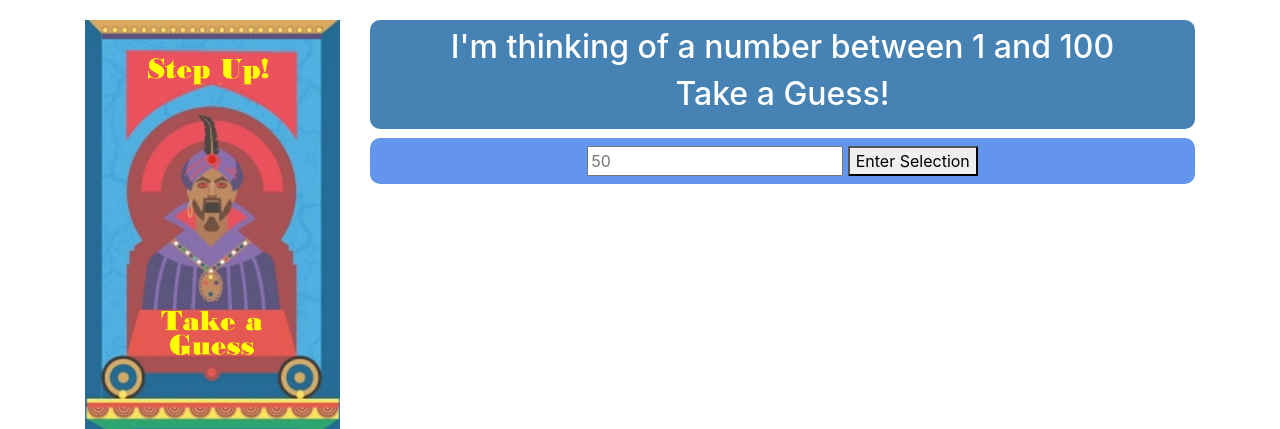
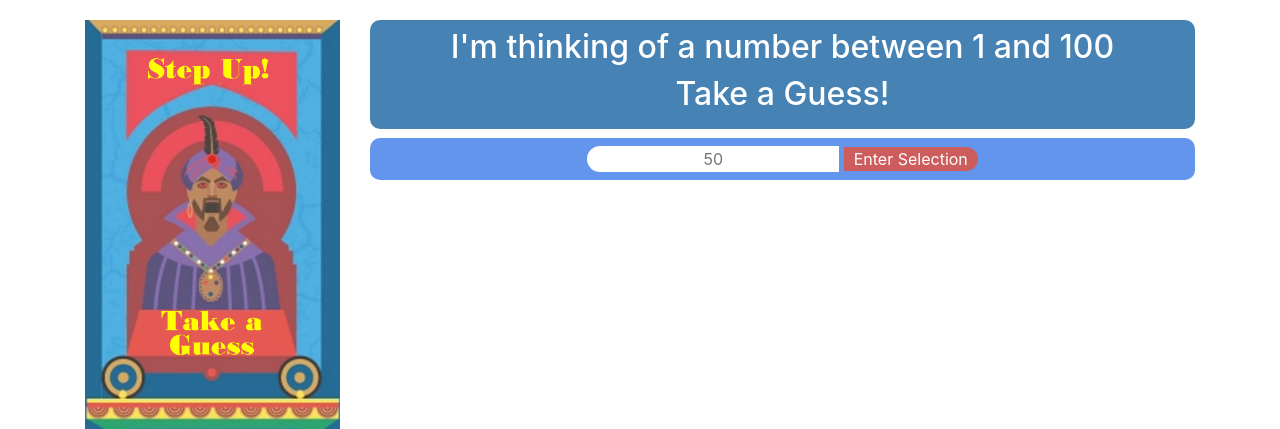
Before and after one commit to vircabading/coding_dojo_python_flask_fundamentals_great_number_game, a Flask app: page / in a window 1280 px wide. Shown: the part 56-485 px from the top of the page. Run offline with Flask 2, Linux system fonts and the light colour scheme; some libraries are stand-ins or nearby versions.

Commit message:
add hover on enter selection button

```diff
--- a/static/css/style.css
+++ b/static/css/style.css
@@ -31,3 +31,23 @@ main {
 form {
     background-color: cornflowerblue;
 }
+
+#number_guess {
+    border: none;
+    border-top-left-radius: 20px;
+    border-bottom-left-radius: 20px ;
+    text-align: center ;
+}
+
+.enter-selection-button {
+    background-color: indianred;
+    border: none;
+    border-top-right-radius: 20px;
+    border-bottom-right-radius: 20px;
+    color: white;
+    padding: 0px 10px ;
+}
+
+.enter-selection-button:hover, .enter-selection-button:active {
+    background-color: yellow;
+}
--- a/templates/index.html
+++ b/templates/index.html
@@ -56,7 +56,7 @@
             </div>
             <form action='/get_guess' method='post'>
               <input type="text" name="number_guess" id="number_guess" placeholder="50">
-              <button class="enter-selection-btn" type="submit">
+              <button class="enter-selection-button" type="submit">
                 Enter Selection
               </button>
             </form>
```
